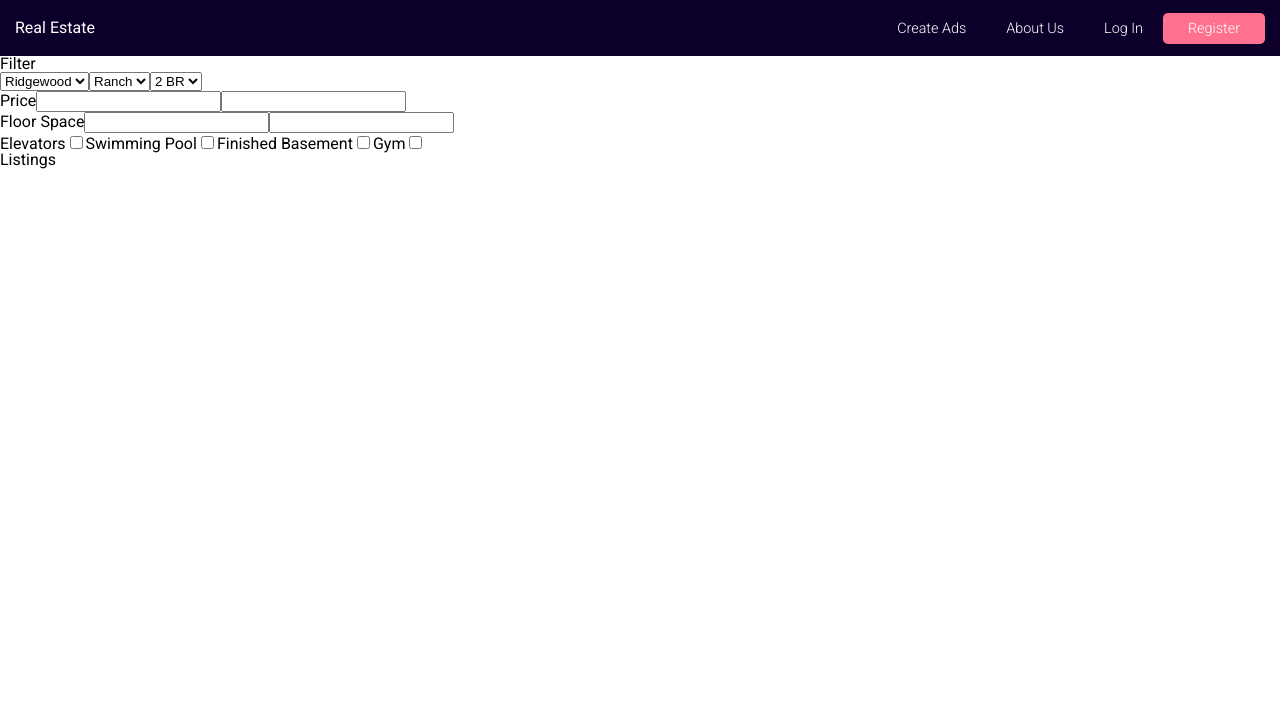
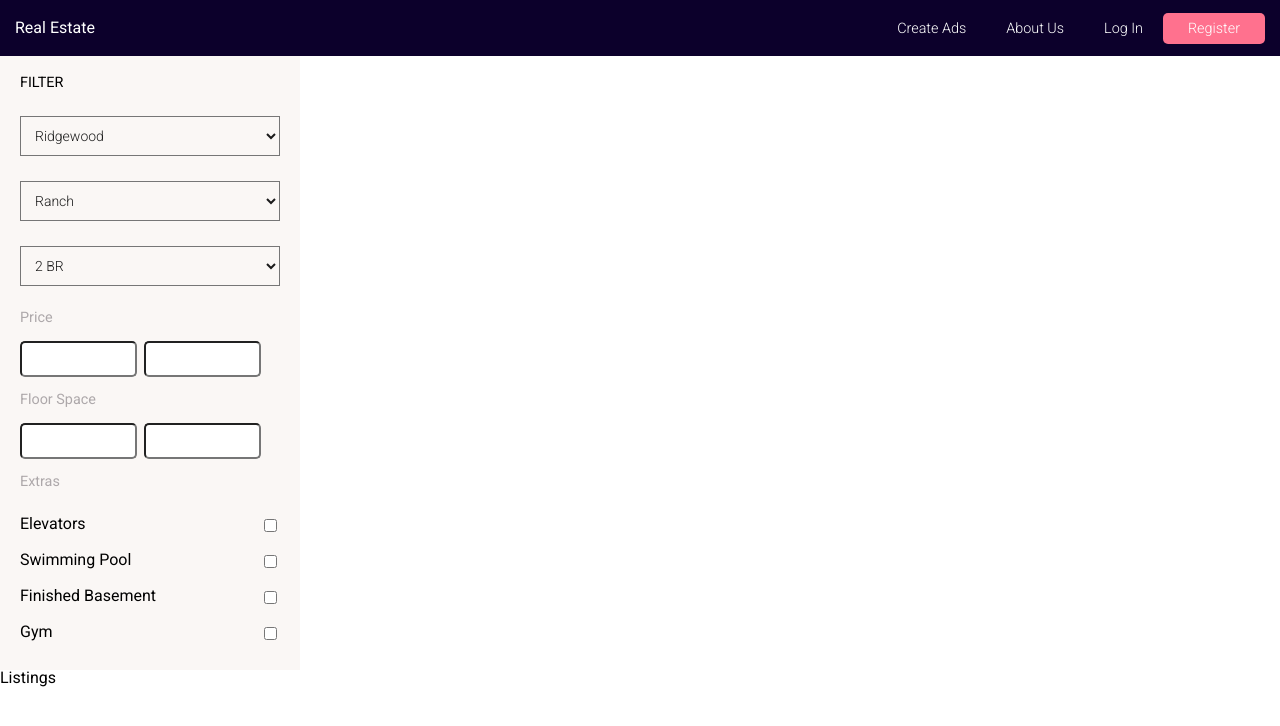
Before and after one commit to aslamm29/real-estate, a React (Create React App) app: page / in a window 1280 px wide. Shown: the top 726 px of the page. Built offline with nearby package versions, Linux system fonts and the light colour scheme.

Commit message:
styling the filter component

```diff
--- a/src/components/Filter.js
+++ b/src/components/Filter.js
@@ -9,12 +9,13 @@ class Filter extends Component {
     }
 
     render(){
-        return(<section className="filter">
+        return(<section id="filter">
+            <div className="inside">
             <h4>Filter</h4>
             <select name="neighbourhood" className="filters neighbourhood">
                 <option>Ridgewood</option>
             </select>
-            <select name="housetype" className="filters neighbourhood">
+            <select name="housetype" className="filters housetype">
                 <option>Ranch</option>
             </select>
             <select name="bedrooms" className="filters bedrooms">
@@ -31,6 +32,7 @@ class Filter extends Component {
                 <input type="text" name="max-floor-space" className="max-floor-space" />
             </div>
             <div className="filters extras">
+                <span className="title">Extras</span>
                 <label for="extras">
                     <span>Elevators</span>
                     <input name="extras" value="elevator" type="checkbox" />
@@ -48,6 +50,7 @@ class Filter extends Component {
                     <input name="extras" value="gym" type="checkbox" />
                 </label>
             </div>
+            </div>
         </section>)
     }
 }
--- /dev/null
+++ b/src/sass/_content-area.scss
@@ -0,0 +1,59 @@
+#filter{
+    background: $grey;
+    width: 30%;
+    max-width: 300px;
+
+    .inside {
+        padding: 20px;
+        max-width: 300px;
+    }
+
+    h4{
+        font-size: 0.9rem;
+        margin-bottom: 25px;
+        font-weight: 500px;
+        text-transform: uppercase;
+    }
+
+    select{
+        background: transparent;
+        padding: 10px;
+        font-size: 14px;
+        font-weight: 300;
+        color: #1b1b1b;
+        display: block;
+        margin-bottom: 25px;
+        width: 100%;
+    }
+
+    .filters{
+        .title{
+            font-size: .9rem;
+            display: block;
+            margin-bottom: 1rem;
+            color: $darkgrey;
+        }
+
+        input[type="text"]{
+            border-radius: 5px;
+            font-size: 1rem;
+            padding: .4rem;
+            width: 45%;
+            display: inline-block;
+            margin-right: 2.5%;
+            margin-bottom: 1rem;
+        }
+
+        &.extras{
+            label{
+                width: 100%;
+                display: block;
+                padding: 10px 0;
+
+                input[type="checkbox"] {
+                    float: right;
+                }
+            }
+        }
+    }
+}
--- a/src/sass/main.scss
+++ b/src/sass/main.scss
@@ -2,9 +2,11 @@
 @import "variables";
 @import "reset";
 
-body {
+*, html, body {
   font-family: 'Roboto', sans-serif;
+  box-sizing: border-box;
   // background: purple;
 }
 
 @import "listings";
+@import "content-area";
```
